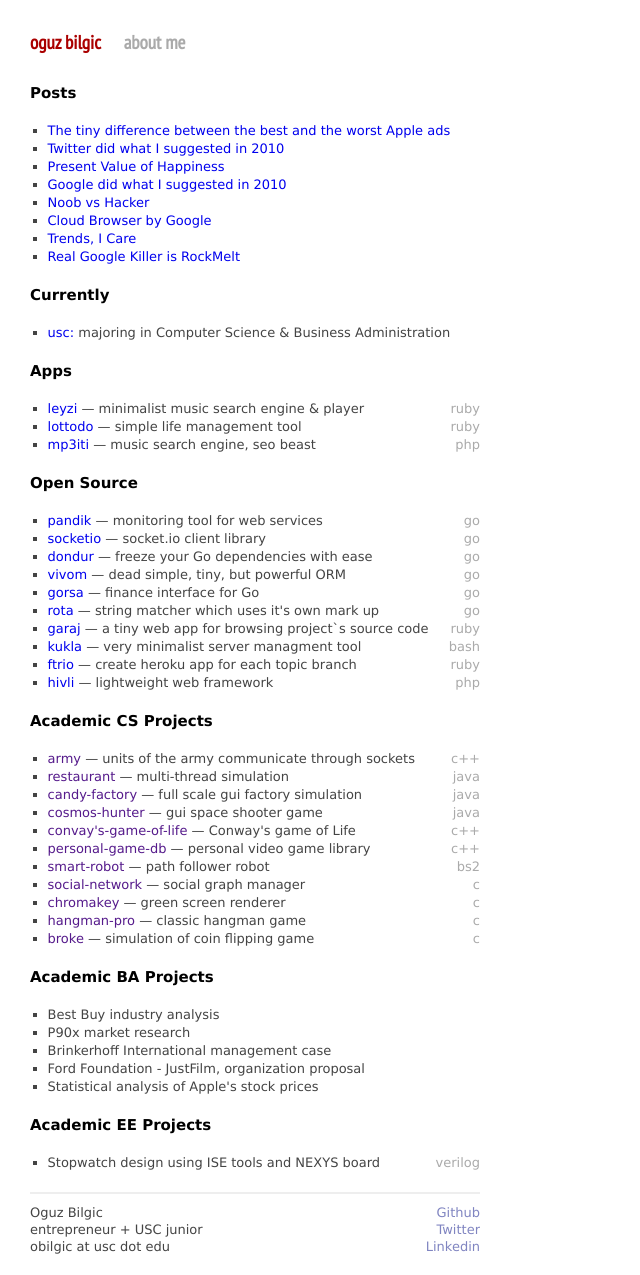
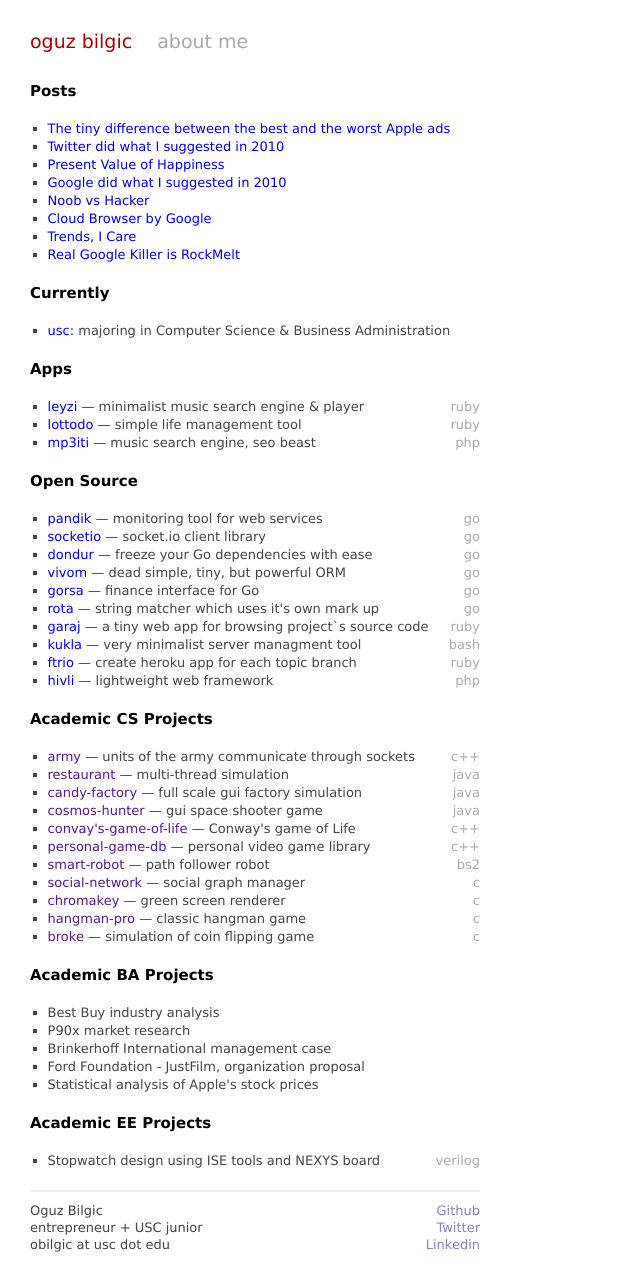
Before and after one commit to oguzbilgic/oguzbilgic.github.com, a Jekyll site: the page built from index.html, in a window 1280 px wide. Shown: the whole page, without its empty margins (0-640 px from the left). Built offline with Jekyll 4.4.1, drawn with Linux system fonts in a browser that asks for light colours; Markdown is read by kramdown in place of the engine named in the settings.

Commit message:
Update style.css

```diff
--- a/stylesheets/style.css
+++ b/stylesheets/style.css
@@ -120,10 +120,8 @@ ul.posts span {
 }
 
 .title {
-  font-family: 'PT Sans Narrow', sans-serif;
   color: #a00;
   font-size: 19px;
-  font-weight: bold;
   margin-bottom: 30px;
 }
 
```
